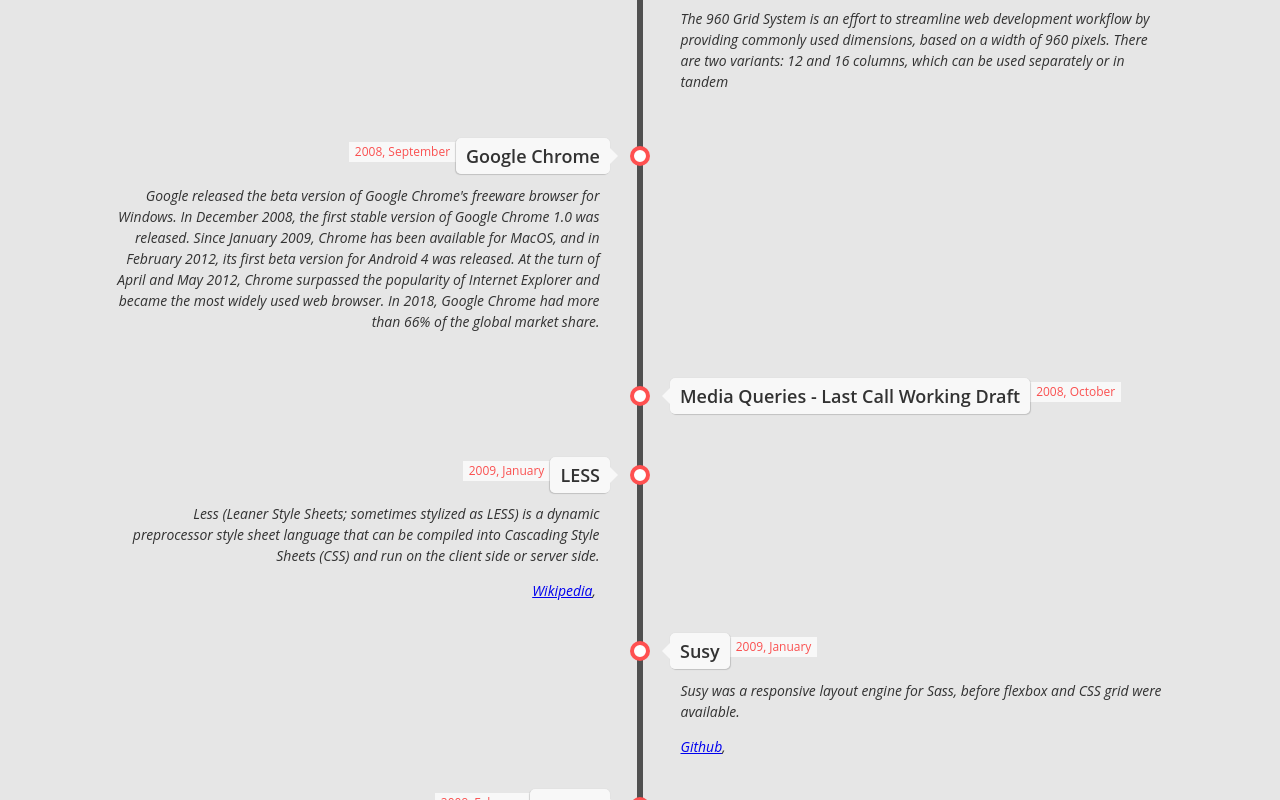
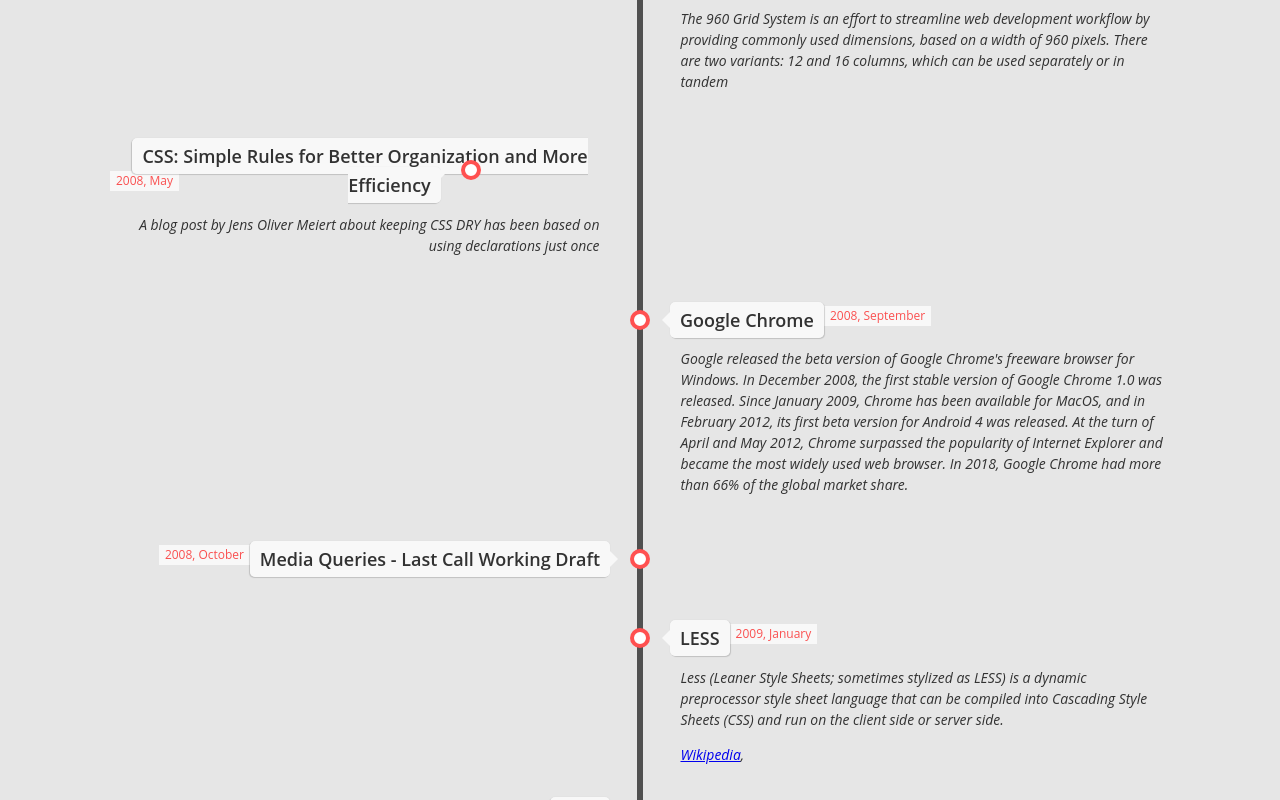
Before and after one commit to the-web-history/css-timeline, a Svelte app: page / in a window 1280 px wide. Shown: the part 8260-9060 px from the top of the page. Built offline with nearby package versions, Linux system fonts and the light colour scheme.

Commit message:
chore: add blog post Jens Oliver Meiert
Fixes #2

```diff
--- a/src/data/articles.js
+++ b/src/data/articles.js
@@ -45,6 +45,13 @@
     created_at: new Date("2002-04-01"),
     tags: ["articles"],
   },
+  {
+    name: 'CSS: Simple Rules for Better Organization and More Efficiency',
+    url: 'https://meiert.com/en/blog/css-organization-and-efficiency/',
+    description: 'A blog post by Jens Oliver Meiert about keeping CSS DRY has been based on using declarations just once',
+    created_at: new Date('2008-05-15'),
+    tags: ["articles"],
+  }
 ];
 
 export default articles;
```
